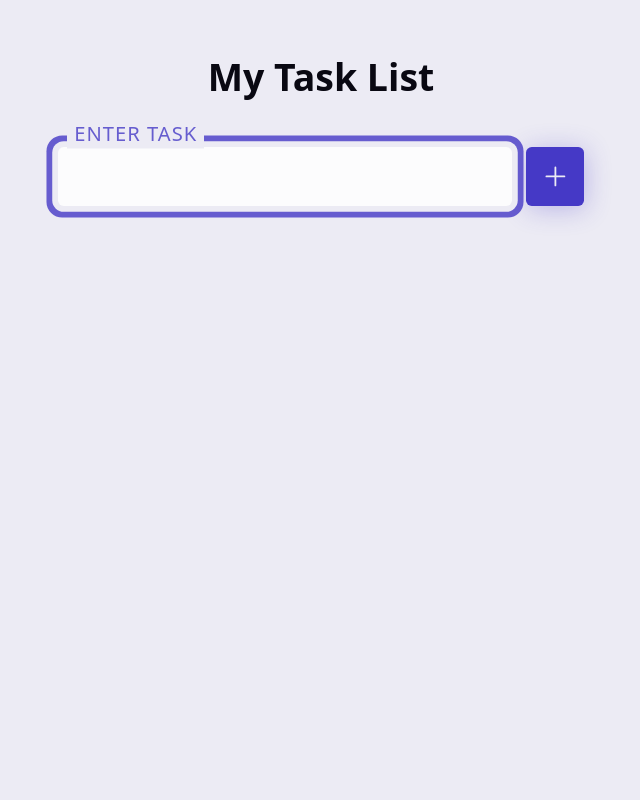
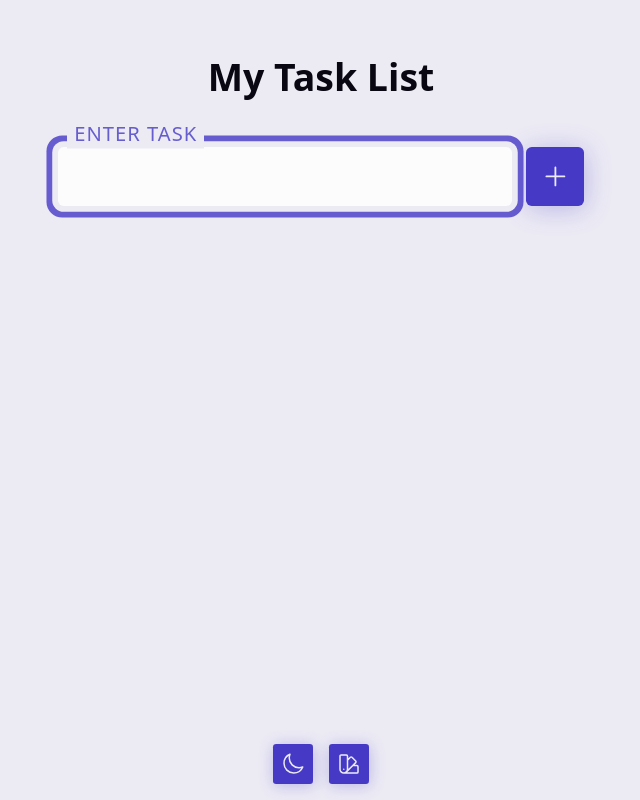
Before and after one commit to dgutierrez21/Proyecto-React-CRUD-Todo-App, a React (Vite) app in the folder React-CRUD-Todo-App/: page / in a window 1280 px wide. Shown: the whole page, without its empty margins (319-959 px from the left). Built offline with nearby package versions, Linux system fonts and the light colour scheme.

Commit message:
add buttons to change theme and theme color

```diff
--- a/React-CRUD-Todo-App/src/App.jsx
+++ b/React-CRUD-Todo-App/src/App.jsx
@@ -2,6 +2,7 @@ import { useState } from "react";
 import CustomForm from "./components/CustomForm";
 import EditForm from "./components/EditForm";
 import { TaskList } from "./components/TaskList";
+import { ThemeSwitcher } from "./components/ThemeSwitcher";
 
 import useLocalStorage from "./hooks/useLocalStorage";
 
@@ -70,6 +71,7 @@ function App() {
           enterEditMode={enterEditMode}
         />
       )}
+      <ThemeSwitcher />
     </div>
   );
 }
--- /dev/null
+++ b/React-CRUD-Todo-App/src/components/ThemeSwitcher.jsx
@@ -0,0 +1,18 @@
+import styles from "./cssmodules/ThemeSwitcher.module.css";
+
+import { SwatchIcon, MoonIcon } from "@heroicons/react/24/outline";
+
+export const ThemeSwitcher = () => {
+  return (
+    <aside className={styles.wrapper}>
+      <div className={styles.btns}>
+        <button className="btn">
+          <MoonIcon />
+        </button>
+        <button className="btn">
+          <SwatchIcon />
+        </button>
+      </div>
+    </aside>
+  );
+};
--- /dev/null
+++ b/React-CRUD-Todo-App/src/components/cssmodules/ThemeSwitcher.module.css
@@ -0,0 +1,16 @@
+.wrapper {
+  position: fixed;
+  bottom: 0;
+  left: 0;
+  --wrapperSize: clamp(4em, 3vmax, 7em);
+  padding: 1em 2em;
+  width: 100%;
+  display: grid;
+  --_size: 1.5rem;
+  place-items: center;
+}
+
+.btns {
+  display: flex;
+  gap: 1em;
+}
```
